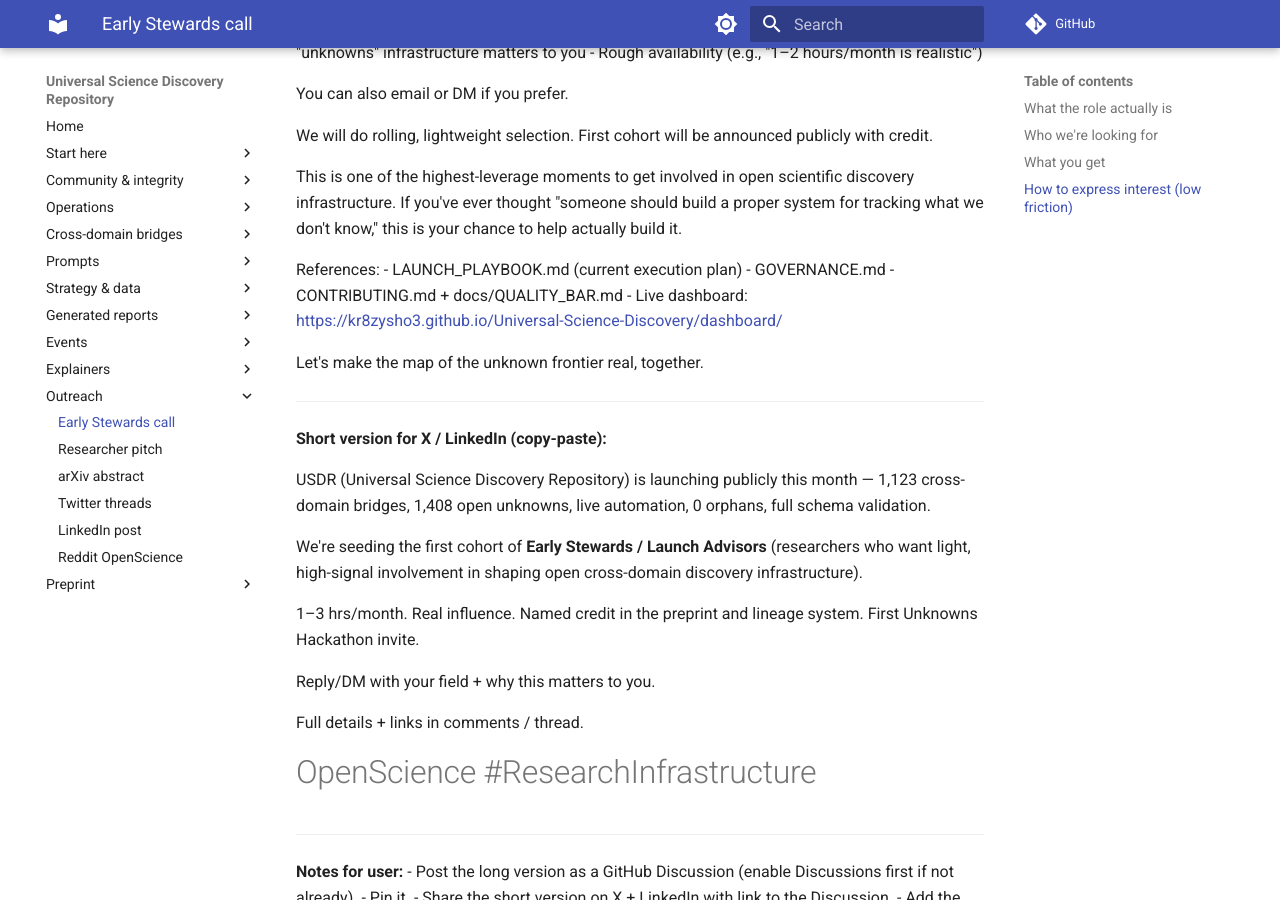
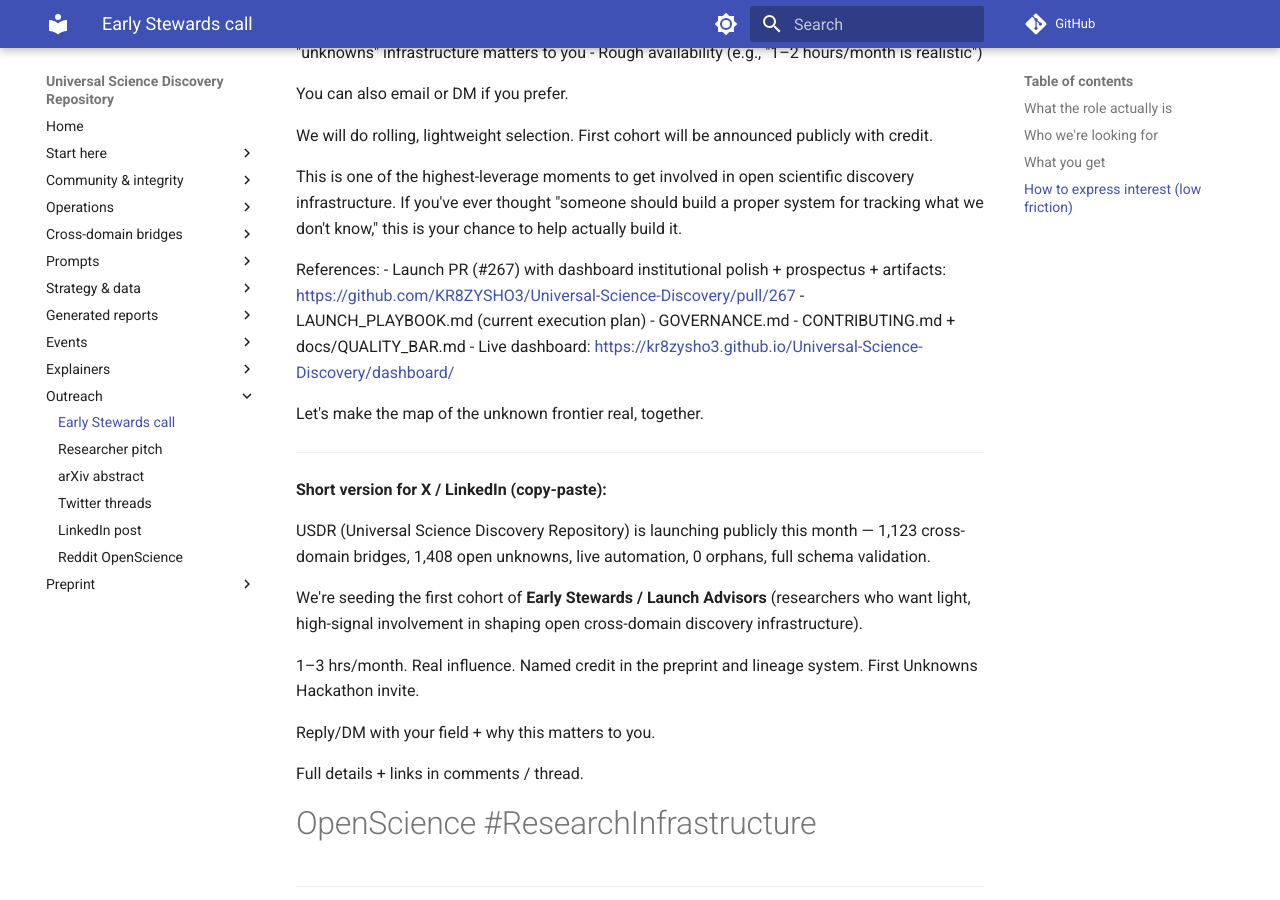
Before and after one commit to KR8ZYSHO3/Universal-Science-Discovery, an MkDocs documentation site: the page built from docs/outreach/early_stewards_call.md, in a window 1280 px wide and 900 px high, scrolled down 1649 px. Built offline with MkDocs 1.6.1 and Material for MkDocs 9.7.7, drawn with Linux system fonts in a browser that asks for light colours; comment, search, counter and statistics services are not loaded.

Commit message:
chore(launch): add PR #267 reference to the ready-to-post stewards call

```diff
--- a/docs/outreach/early_stewards_call.md
+++ b/docs/outreach/early_stewards_call.md
@@ -60,6 +60,7 @@ We will do rolling, lightweight selection. First cohort will be announced public
 This is one of the highest-leverage moments to get involved in open scientific discovery infrastructure. If you've ever thought "someone should build a proper system for tracking what we don't know," this is your chance to help actually build it.
 
 References:
+- Launch PR (#267) with dashboard institutional polish + prospectus + artifacts: https://github.com/KR8ZYSHO3/Universal-Science-Discovery/pull/267
 - LAUNCH_PLAYBOOK.md (current execution plan)
 - GOVERNANCE.md
 - CONTRIBUTING.md + docs/QUALITY_BAR.md
```
